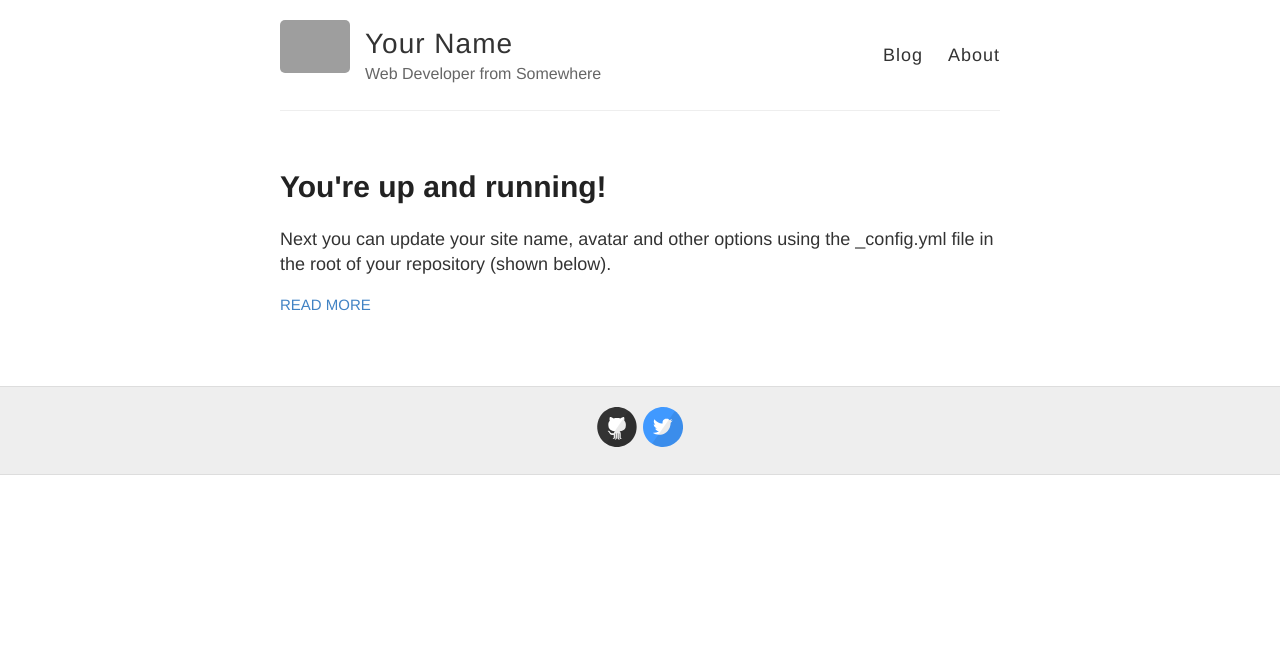
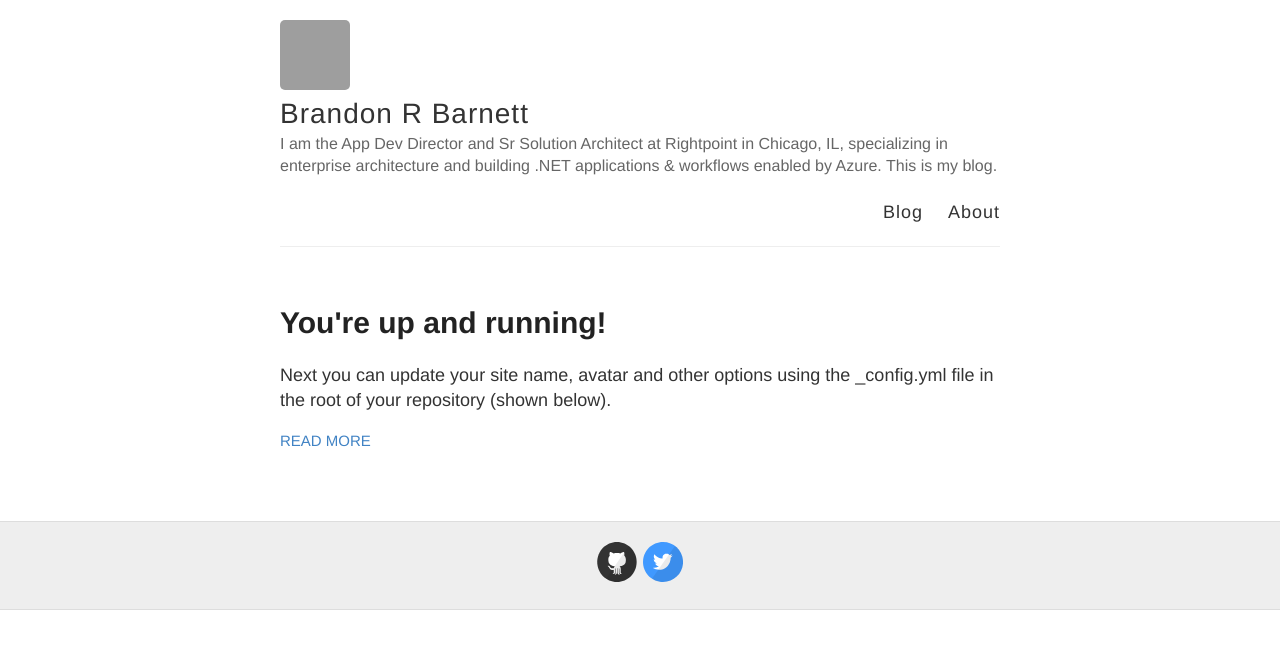
Before and after one commit to brbarnett/brbarnett.github.io, a Jekyll site: the page built from index.html, in a window 1280 px wide. Shown: the top 649 px of the page. Built offline with Jekyll 4.4.1, drawn with Linux system fonts in a browser that asks for light colours; grey boxes are pictures that could not be loaded.

Commit message:
Config updates

```diff
--- a/_config.yml
+++ b/_config.yml
@@ -3,13 +3,13 @@
 #
 
 # Name of your site (displayed in the header)
-name: Your Name
+name: Brandon R Barnett
 
 # Short bio or description (displayed in the header)
-description: Web Developer from Somewhere
+description: I am the App Dev Director and Sr Solution Architect at Rightpoint in Chicago, IL, specializing in enterprise architecture and building .NET applications & workflows enabled by Azure. This is my blog.
 
 # URL of your avatar or profile pic (you could use your GitHub profile pic)
-avatar: https://raw.githubusercontent.com/barryclark/jekyll-now/master/images/jekyll-logo.png
+avatar: https://avatars3.githubusercontent.com/u/6238678?s=460&v=4
 
 #
 # Flags below are optional
@@ -21,12 +21,12 @@ footer-links:
   email:
   facebook:
   flickr:
-  github: barryclark/jekyll-now
+  github: https://github.com/brbarnett
   instagram:
   linkedin:
   pinterest:
   rss: # just type anything here for a working RSS icon
-  twitter: jekyllrb
+  twitter: brandonbarnett
   stackoverflow: # your stackoverflow profile, e.g. "users/50476/bart-kiers"
   youtube: # channel/<your_long_string> or user/<user-name>
   googleplus: # anything in your profile username that comes after plus.google.com/
@@ -41,7 +41,7 @@ google_analytics:
 
 # Your website URL (e.g. http://barryclark.github.io or http://www.barryclark.co)
 # Used for Sitemap.xml and your RSS feed
-url:
+url: https://brbarnett.github.io/
 
 # If you're hosting your site at a Project repository on GitHub pages
 # (http://yourusername.github.io/repository-name)
```
